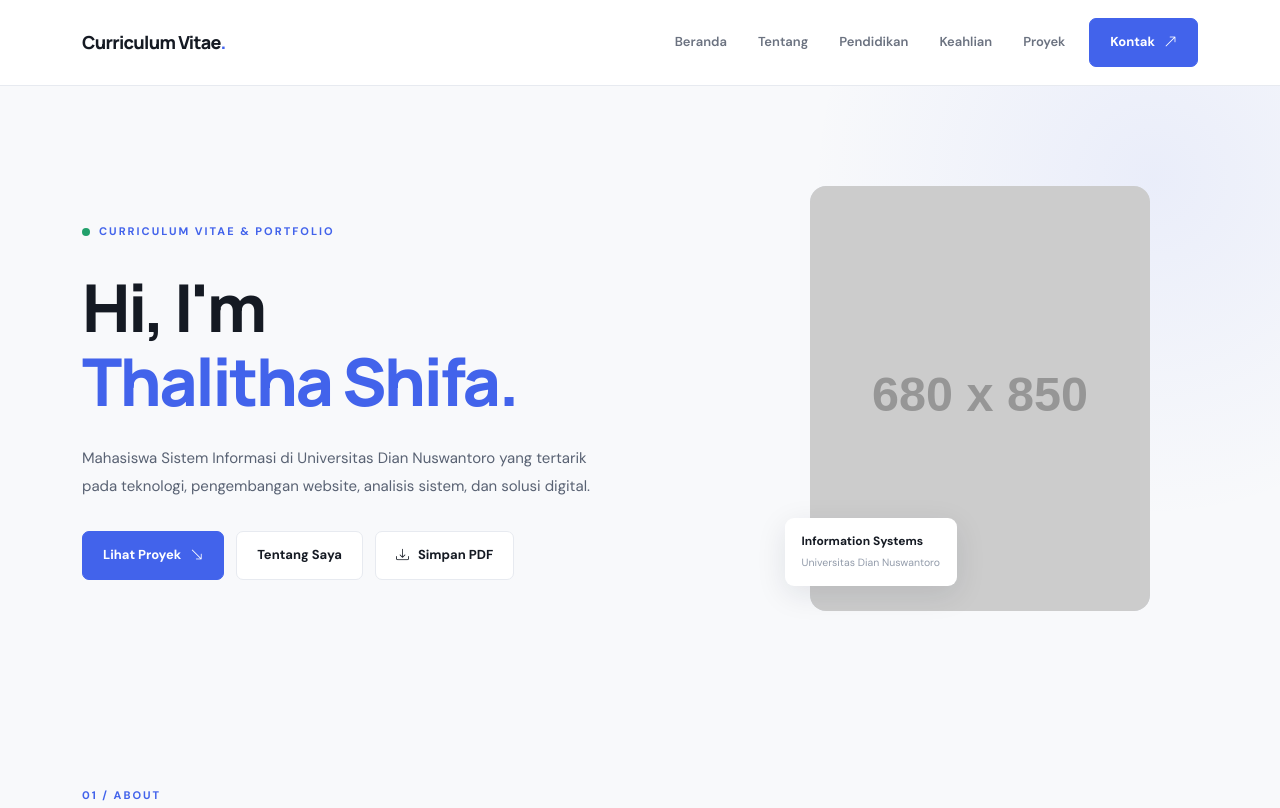
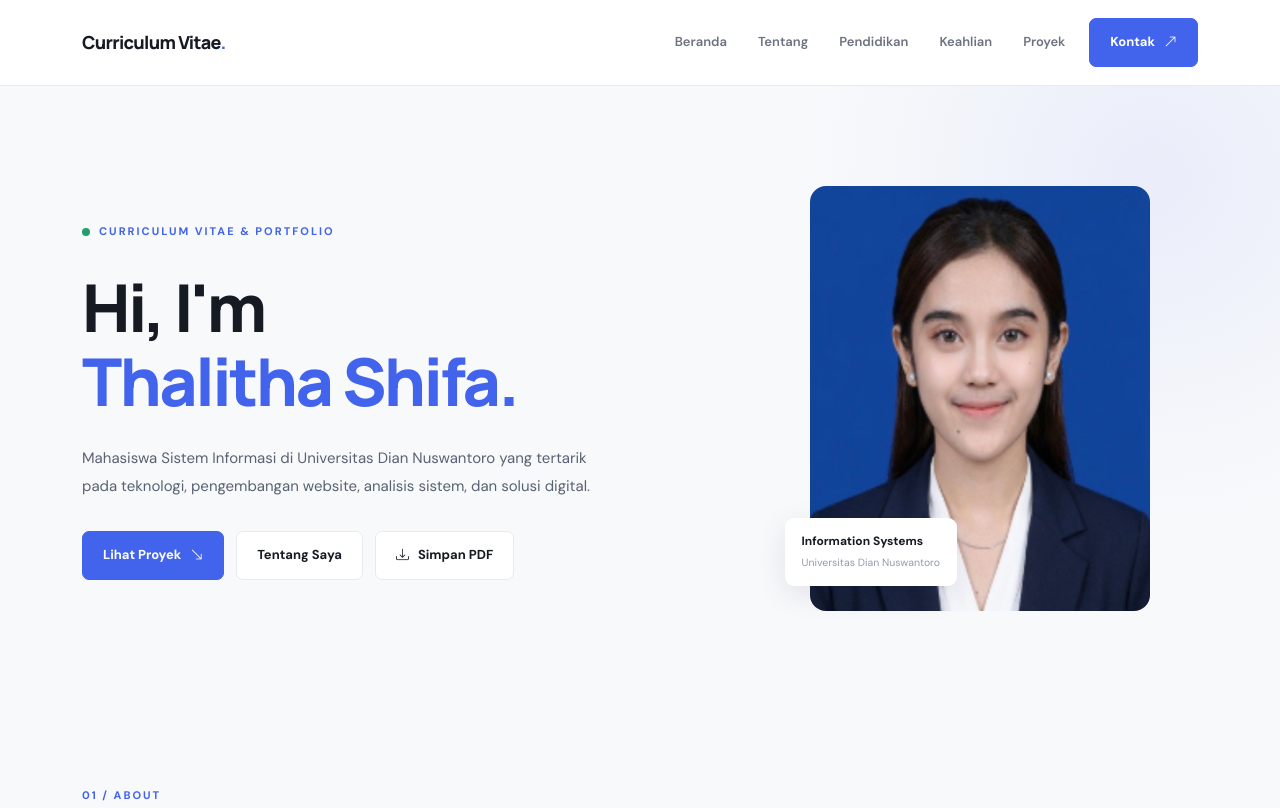
Before and after one commit to thalithashifaaurellia/CV, a plain HTML site: page index.html in a window 1280 px wide. Shown: the top 808 px of the page. Drawn offline with nearby package versions, Linux system fonts and the light colour scheme; placeholder pictures from the web are drawn by us.

Commit message:
Update index.html

```diff
--- a/index.html
+++ b/index.html
@@ -675,7 +675,7 @@
                 <div class="hero-image-wrap">
                     <!-- Ganti dengan foto pribadi -->
                     <img
-                        src="https://placehold.co/680x850/e8edf7/4263eb?text=YOUR+PHOTO"
+                        src="cantik.jpg"
                         alt="Foto profil Thalitha Shifa Aurellia"
                         class="hero-image">
 
```
